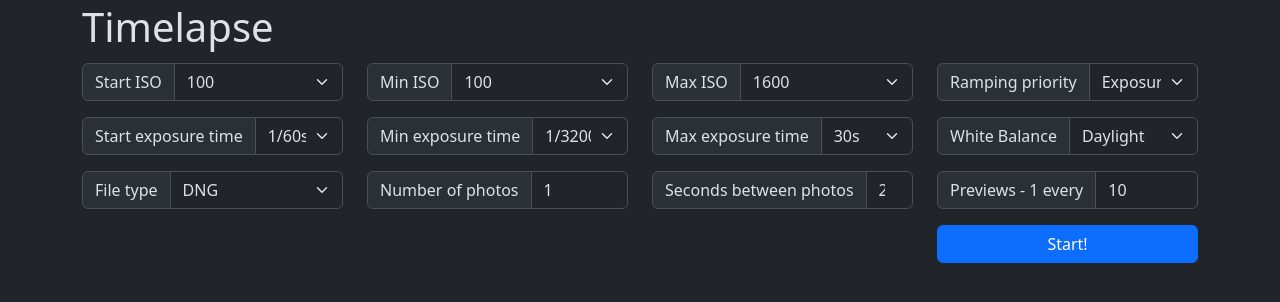
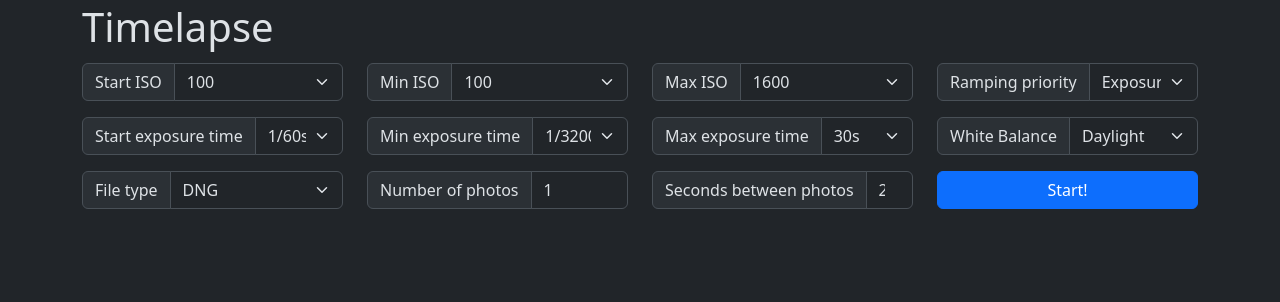
Before and after one commit to PRRPCHT/lapsilapse, a Flask app: page /timelapse in a window 1280 px wide. Shown: the part 55-357 px from the top of the page. Run offline with Flask 2, Linux system fonts and the light colour scheme; some libraries are stand-ins or nearby versions.

Commit message:
Removed the selective generation of thumbnails.

```diff
--- a/server.py
+++ b/server.py
@@ -356,7 +356,6 @@ def run_timelapse(input):
         day_and_time = get_day_and_time()
         timelapse.add_photo(filename, day_and_time, photo_brightness)
         timelapse.update_settings(photo_brightness)
-        # if (timelapse.can_make_thumbnail()):
         thumbnail_path = os.path.join(tmp_dir, filename + ".jpg")
         make_thumbnail(jpg_path, thumbnail_path, 400, 400)
         timelapse.add_thumbnail(
--- a/templates/timelapse.html
+++ b/templates/timelapse.html
@@ -193,27 +193,32 @@
                 </div>
             </div>
             <div class="col-12 col-lg-3">
+                <button type="button" class="btn btn-primary w-100 mb-4 d-block" id="startButton">Start!</button>
+                <button type="button" class="btn btn-danger w-100 mb-4 d-none" id="stopButton">Stop!</button>
+            </div>
+            <div class="col-12">
+                <!-- <div class="col-12 col-lg-3">
                 <div class="input-group mb-3">
                     <span class="input-group-text">Previews - 1 every</span>
                     <input type="number" class="form-control" value="10" aria-label="Previews ratio"
                         aria-describedby="Previews ratio" id="previews">
                 </div>
+            </div> -->
             </div>
-        </div>
-        <div class="row">
-            <div class="col-12 col-lg-3"></div>
+            <div class="row">
+                <!-- <div class="col-12 col-lg-3"></div>
             <div class="col-12 col-lg-3"></div>
             <div class="col-12 col-lg-3"></div>
             <div class="col-12 col-lg-3">
                 <button type="button" class="btn btn-primary w-100 mb-4 d-block" id="startButton">Start!</button>
                 <button type="button" class="btn btn-danger w-100 mb-4 d-none" id="stopButton">Stop!</button>
-            </div>
-            <div class="col-12">
-                <div class="alert alert-danger d-none" role="alert" id="errors">
+            </div> -->
+                <div class="col-12">
+                    <div class="alert alert-danger d-none" role="alert" id="errors">
+                    </div>
                 </div>
             </div>
         </div>
-    </div>
 </section>
 <section id="monitoringSection" class="d-none">
     <div class="container" id="monitoring">
@@ -289,7 +294,8 @@
         let file_format = getValue("file_format");
         let photos_number = getIntValue("photos_number");
         let photos_delay = getIntValue("photos_delay");
-        let previews = getIntValue("previews");
+        //let previews = getIntValue("previews");
+        let previews = 1;
         let body = { priority: priority, startIso: startIso, minIso: minIso, maxIso: maxIso, startExposureTime: startExposureTime, minExposureTime: minExposureTime, maxExposureTime: maxExposureTime, wb: wb, custom_wb: custom_wb, file_format: file_format, photos_delay: photos_delay, photos_number: photos_number, previews: previews };
         if (validateForm(body)) {
 
@@ -348,7 +354,7 @@
         disable("file_format");
         disable("photos_number");
         disable("photos_delay");
-        disable("previews");
+        //disable("previews");
     }
 
     /**
@@ -515,7 +521,7 @@
         enable("file_format");
         enable("photos_number");
         enable("photos_delay");
-        enable("previews");
+        //enable("previews");
     }
 
     /**
--- a/timelapse.py
+++ b/timelapse.py
@@ -31,7 +31,6 @@ class Timelapse:
         - file_format - sets the file format to save the photos in - JPEG, DNG or both
         - photos_number - the number of photos to take
         - photos_delay - the delay between two photos, in seconds, must be at least 2 seconds higher than maxExposureTime
-        - previews - the ratio of previews thumbnails to be displayed - 1 every N
         """
         self.iso = int(input["startIso"])
         self.min_iso = int(input["minIso"])
@@ -49,7 +48,6 @@ class Timelapse:
         self.photos_list = []
         self.thumbs_list = []
         self.photos_taken = 0
-        self.thumbs_ratio = int(input["previews"])
         self.reference_brightness = 0.0
 
     #
@@ -240,10 +238,6 @@ class Timelapse:
             self.reference_brightness = photo_brightness
         self.photos_list.append(photo)
 
-    def can_make_thumbnail(self):
-        """ Check if a preview thumbnail should be generated """
-        return (self.photos_taken == 1) or (self.photos_taken % self.thumbs_ratio == 0) or (self.photos_taken == self.photos_to_take)
-
     def add_thumbnail(self, path, number, day_and_time, iso, speed, brightness):
         """
         Add the trhumbnail to the list
```
